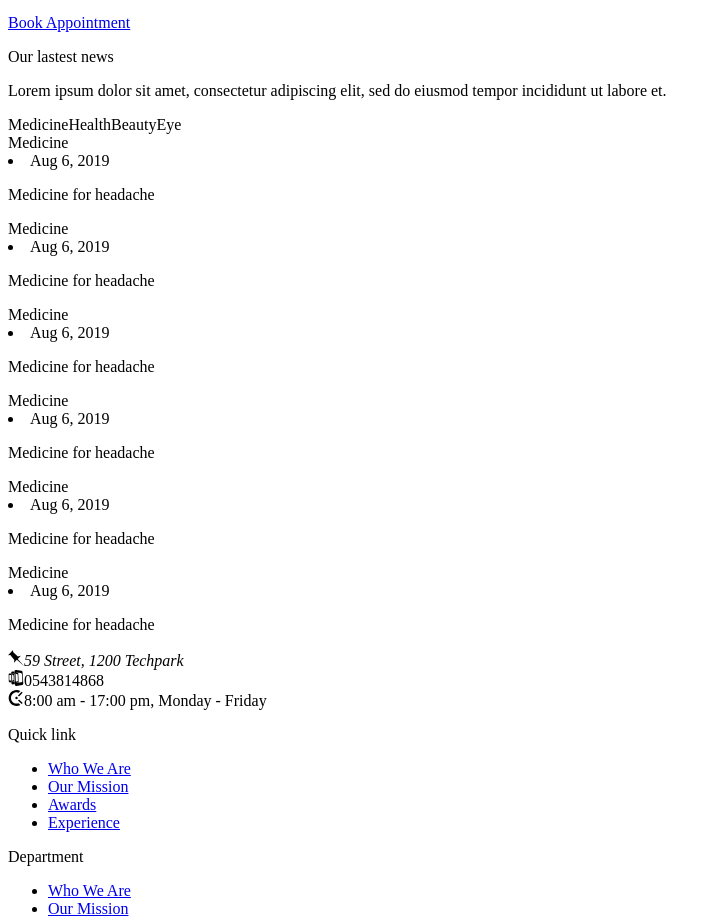
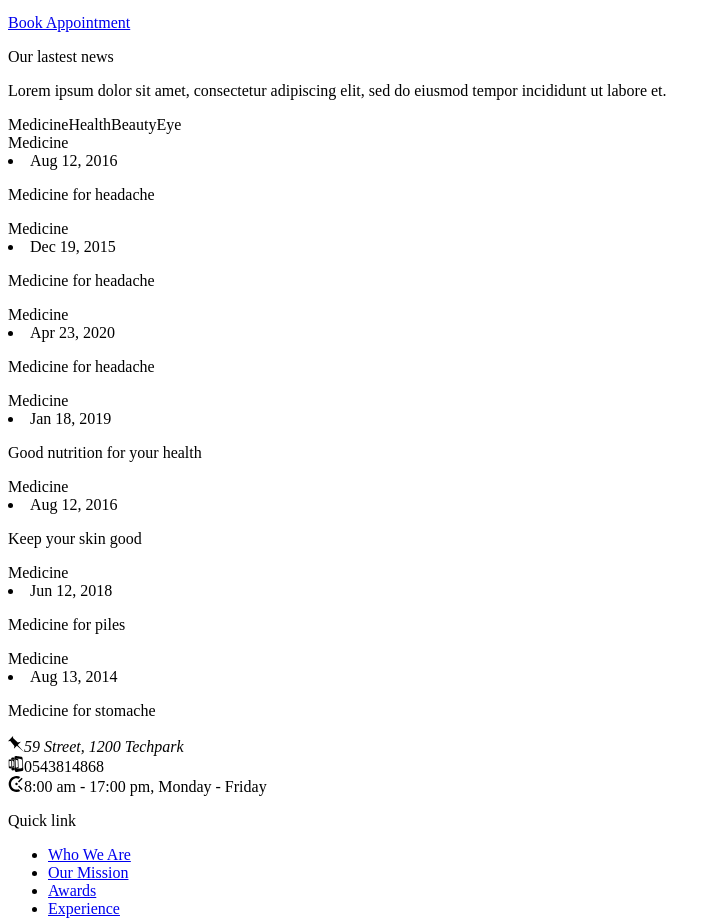
Before and after one commit to bernardarhia/hospital-project, a Gatsby site: page /blog in a window 1280 px wide. Shown: the part 420-1340 px from the top of the page, without its empty margins (0-716 px from the left). Built offline with nearby package versions, Linux system fonts and the light colour scheme; Gatsby itself is replaced by a stand-in of ours.

Commit message:
fixed blog content error

```diff
--- /dev/null
+++ b/src/content/blogContent.js
@@ -0,0 +1,44 @@
+export const blogContents = [
+    {
+      img:"",
+      tag:"Medicine",
+      date:"Aug 12, 2016",
+      title:"Medicine for headache"
+    },
+    {
+      img:"",
+      tag:"Medicine",
+      date:"Dec 19, 2015",
+      title:"Medicine for headache"
+    },
+    {
+      img:"",
+      tag:"Medicine",
+      date:"Apr 23, 2020",
+      title:"Medicine for headache"
+    },
+    {
+      img:"",
+      tag:"Medicine",
+      date:"Jan 18, 2019",
+      title:"Good nutrition for your health"
+    },
+    {
+      img:"",
+      tag:"Medicine",
+      date:"Aug 12, 2016",
+      title:"Keep your skin good"
+    },
+    {
+      img:"",
+      tag:"Medicine",
+      date:"Jun 12, 2018",
+      title:"Medicine for piles"
+    },
+    {
+      img:"",
+      tag:"Medicine",
+      date:"Aug 13, 2014",
+      title:"Medicine for stomache"
+    },
+  ]
--- a/src/pages/blog.jsx
+++ b/src/pages/blog.jsx
@@ -4,7 +4,8 @@ import Container from "../Container"
 import Navbar from "../components/universal/Navbar"
 import Hero from "../components/universal/Hero"
 import Footer from "../components/universal/Footer"
-const Gallery = () => {
+import { blogContents } from "../content/blogContent"
+const Blog = () => {
   return (
     <Layout>
       <Navbar />
@@ -31,15 +32,16 @@ const Gallery = () => {
             </div>
             <div className="blog__cards">
               <div className="cards">
-                {['','','','','',''].map(element => {
+                {blogContents.map((blogContent, index) => {
                   return (
-                    <div className="card">
+                    <div className="card" key={index}>
                       <div className="img"></div>
                       <div className="date">
-                        <span>Medicine</span><li>Aug 6, 2019</li>
+                        <span>{blogContent.tag}</span>
+                        <li>{blogContent.date}</li>
                       </div>
                       <div className="title">
-                          <p>Medicine for headache</p>
+                        <p>{blogContent.title}</p>
                       </div>
                     </div>
                   )
@@ -54,4 +56,4 @@ const Gallery = () => {
   )
 }
 
-export default Gallery
+export default Blog
--- a/src/style/pages/_blog.scss
+++ b/src/style/pages/_blog.scss
@@ -1,5 +1,4 @@
 .blog{
-    border: 1px solid blue;
     margin-top:5rem ;
     &__content{
         &-text{
@@ -79,7 +78,6 @@
 @media (max-width:768px){
     .blog{
         &__cards{
-            border: 1px solid blue;
             .cards{
                 grid-template-columns: repeat(2, 1fr);
             }
@@ -113,11 +111,12 @@
             }
         }
         &__cards{
-            border: 1px solid blue;
             .cards{
                 grid-template-columns: 1fr;
 
                 .card{
+                    width: 98%;
+                    margin: 0 auto 2rem auto;
                     .date{
                         font-size: 14px;
                     }
```
